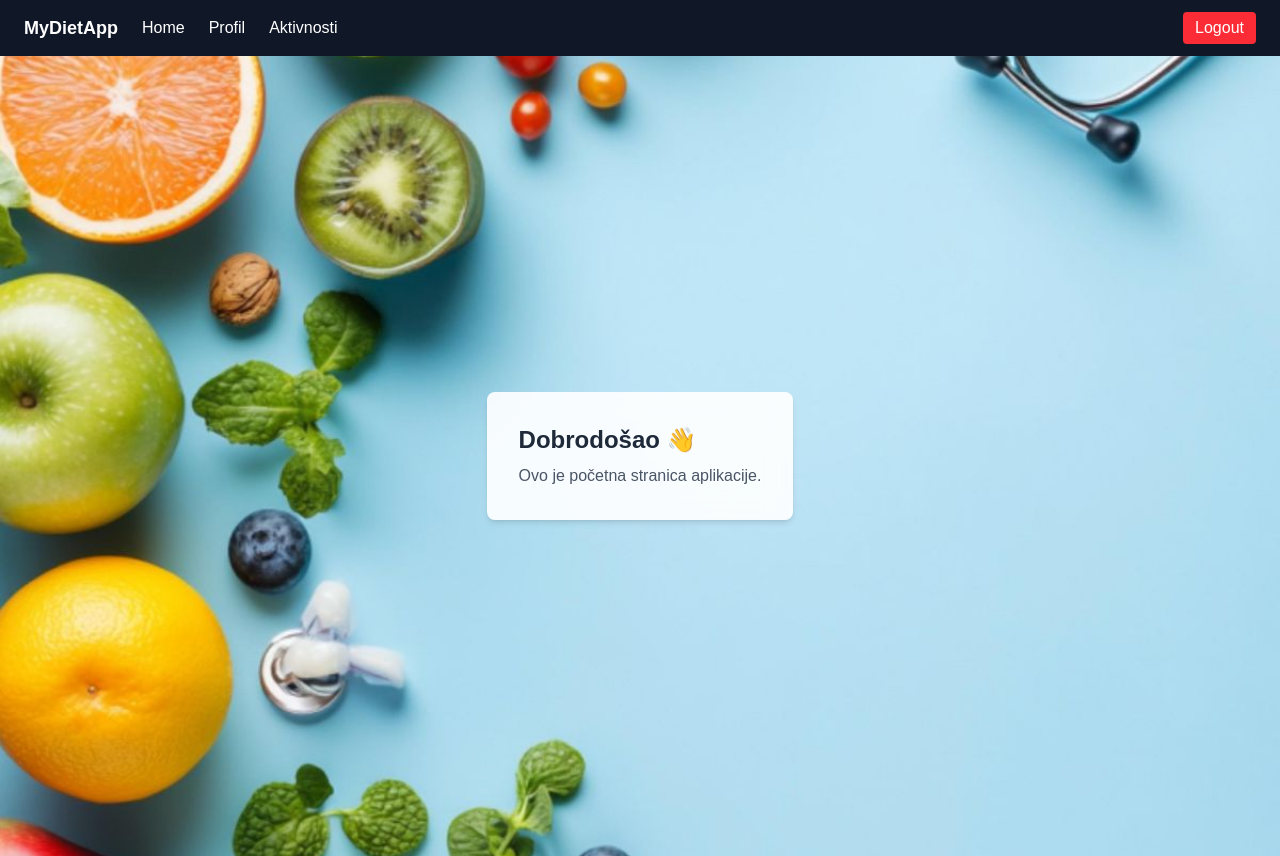
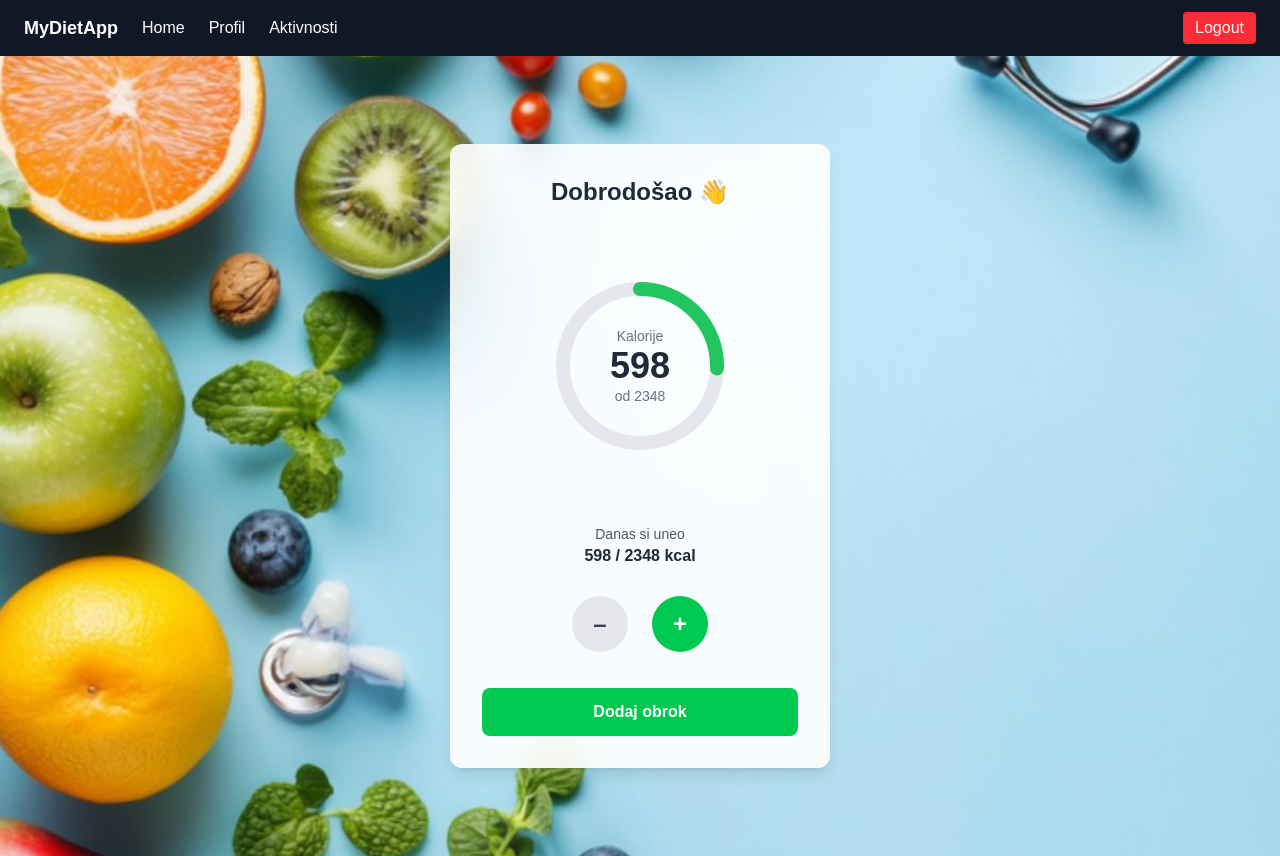
Before and after one commit to elab-development/internet-tehnologije-2025-appzapracenjeishrane, a Next.js app: page / in a window 1280 px wide. Built offline with nearby package versions, Linux system fonts and the light colour scheme.

Commit message:
Dodat krug za pracenje kalorija

```diff
--- a/app/(app)/page.tsx
+++ b/app/(app)/page.tsx
@@ -1,15 +1,63 @@
+"use client";
+
+import { useState } from "react";
+import CalorieCircle from "@/app/components/CalorieCircle/CalorieCircle";
+
 export default function Home() {
+  const DAILY_GOAL = 2348;
+  const STEP = 50;
+
+  const [calories, setCalories] = useState(598);
+
+  const changeCalories = (amount: number) => {
+    setCalories((prev) => Math.max(prev + amount, 0));
+  };
+
   return (
     <main
-      className="min-h-screen bg-cover bg-center flex items-center justify-center"
+      className="min-h-screen grid place-items-center bg-cover bg-center"
       style={{ backgroundImage: "url('/images/background.jpg')" }}
     >
-      <div className="bg-white/90 backdrop-blur-md p-8 rounded-lg shadow-md">
-        <h1 className="text-2xl font-bold text-gray-800">Dobrodošao 👋</h1>
+      <div className="bg-white/90 backdrop-blur-md p-8 rounded-xl shadow-lg w-[380px] flex flex-col items-center gap-7">
 
-        <p className="mt-2 text-gray-600">
-          Ovo je početna stranica aplikacije.
-        </p>
+        {/* NASLOV */}
+        <h1 className="text-2xl font-bold text-gray-800">
+          Dobrodošao 👋
+        </h1>
+
+        {/* KRUG SA KALORIJAMA */}
+        <CalorieCircle eaten={calories} goal={DAILY_GOAL} />
+
+        {/* INFO TEKST */}
+        <div className="text-center">
+          <p className="text-gray-600 text-sm">Danas si uneo</p>
+          <p className="font-semibold text-gray-800">
+            {calories} / {DAILY_GOAL} kcal
+          </p>
+        </div>
+
+        {/* PLUS / MINUS */}
+        <div className="flex items-center gap-6">
+          <button
+            onClick={() => changeCalories(-STEP)}
+            className="w-14 h-14 rounded-full bg-gray-200 text-2xl font-bold text-gray-700 hover:bg-gray-300 transition"
+          >
+            –
+          </button>
+
+          <button
+            onClick={() => changeCalories(STEP)}
+            className="w-14 h-14 rounded-full bg-green-500 text-white text-2xl font-bold hover:bg-green-600 transition"
+          >
+            +
+          </button>
+        </div>
+
+        {/* GLAVNO DUGME */}
+        <button className="mt-2 w-full bg-green-500 text-white py-3 rounded-lg font-semibold hover:bg-green-600 transition">
+          Dodaj obrok
+        </button>
+
       </div>
     </main>
   );
--- /dev/null
+++ b/app/components/CalorieCircle/CalorieCircle.tsx
@@ -0,0 +1,65 @@
+type Props = {
+  eaten: number;
+  goal: number;
+};
+
+export default function CalorieCircle({ eaten, goal }: Props) {
+  const radius = 105;
+  const stroke = 14;
+  const normalizedRadius = radius - stroke * 2;
+  const circumference = normalizedRadius * 2 * Math.PI;
+
+  const progress = Math.min(eaten / goal, 1);
+  const strokeDashoffset =
+    circumference - progress * circumference;
+
+  return (
+    <div className="relative w-[260px] h-[260px]">
+      {/* SVG – SAVRŠENO CENTRIRAN */}
+      <svg
+        className="absolute inset-0 m-auto"
+        height={radius * 2}
+        width={radius * 2}
+      >
+        {/* background */}
+        <circle
+          stroke="#e5e7eb"
+          fill="transparent"
+          strokeWidth={stroke}
+          r={normalizedRadius}
+          cx={radius}
+          cy={radius}
+        />
+
+        {/* progress */}
+        <circle
+          stroke="#22c55e"
+          fill="transparent"
+          strokeWidth={stroke}
+          strokeLinecap="round"
+          strokeDasharray={`${circumference} ${circumference}`}
+          strokeDashoffset={strokeDashoffset}
+          r={normalizedRadius}
+          cx={radius}
+          cy={radius}
+          style={{
+            transform: "rotate(-90deg)",
+            transformOrigin: "50% 50%",
+            transition: "stroke-dashoffset 0.6s ease",
+          }}
+        />
+      </svg>
+
+      {/* TEKST – TAKOĐE CENTAR */}
+      <div className="absolute inset-0 flex flex-col items-center justify-center text-center">
+        <p className="text-sm text-gray-500">Kalorije</p>
+        <p className="text-4xl font-bold text-gray-800">
+          {eaten}
+        </p>
+        <p className="text-sm text-gray-500">
+          od {goal}
+        </p>
+      </div>
+    </div>
+  );
+}
--- a/package.json
+++ b/package.json
@@ -13,9 +13,9 @@
     "drizzle-orm": "^0.45.1",
     "jsonwebtoken": "^9.0.3",
     "mysql2": "^3.16.2",
-    "next": "16.1.6",
-    "react": "19.2.3",
-    "react-dom": "19.2.3"
+    "next": "^16.1.6",
+    "react": "^19.2.3",
+    "react-dom": "^19.2.3"
   },
   "devDependencies": {
     "@tailwindcss/postcss": "^4",
```
Also changed, not shown: 1 other file (tests, documents, lock files or other folders).
